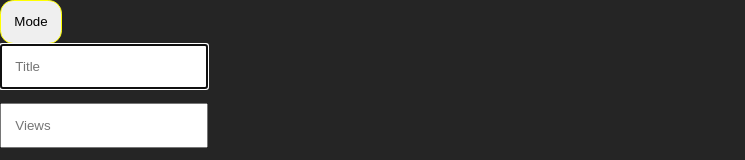
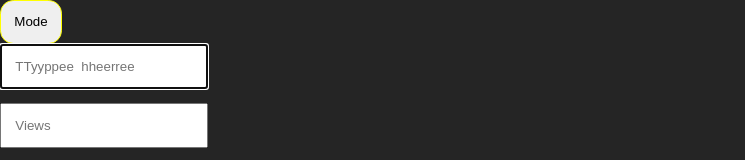
Before and after one commit to nikhil-tiwary61/learn-react, a React (Create React App) app: page / in a window 1280 px wide. Shown: the top 160 px of the page, without its empty margins (0-745 px from the left). Built offline with nearby package versions, Linux system fonts and the light colour scheme.

Commit message:
feat: add blicking placeholder for input in form

```diff
--- a/src/components/AddVideo.js
+++ b/src/components/AddVideo.js
@@ -31,6 +31,12 @@ export default function AddVideo({ editableVideo }) {
       setVideo(editableVideo);
     }
     inputRef.current.focus();
+    inputRef.current.placeholder = "";
+    "Type here".split("").forEach((char, i) => {
+      setTimeout(() => {
+        inputRef.current.placeholder = inputRef.current.placeholder + char;
+      }, 200 * i);
+    });
   }, [editableVideo]);
 
   return (
```
